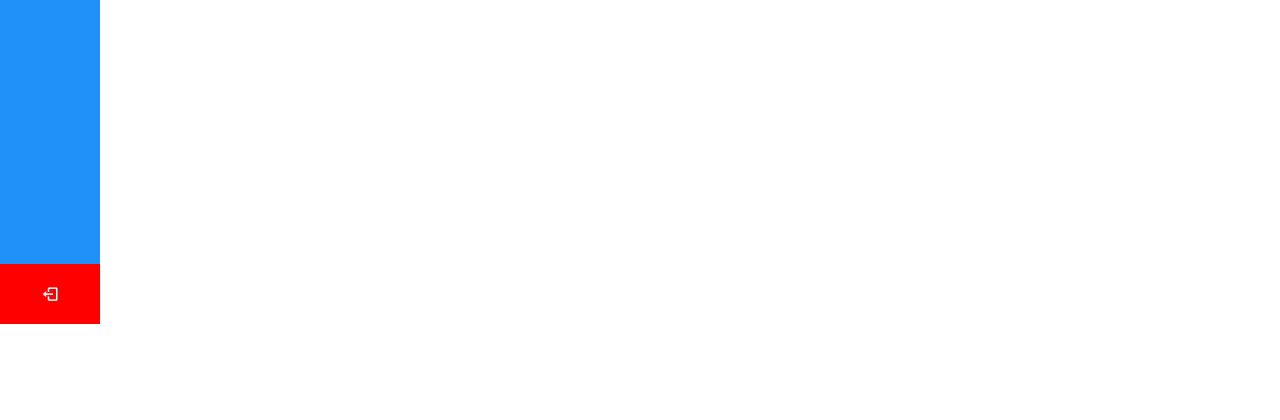
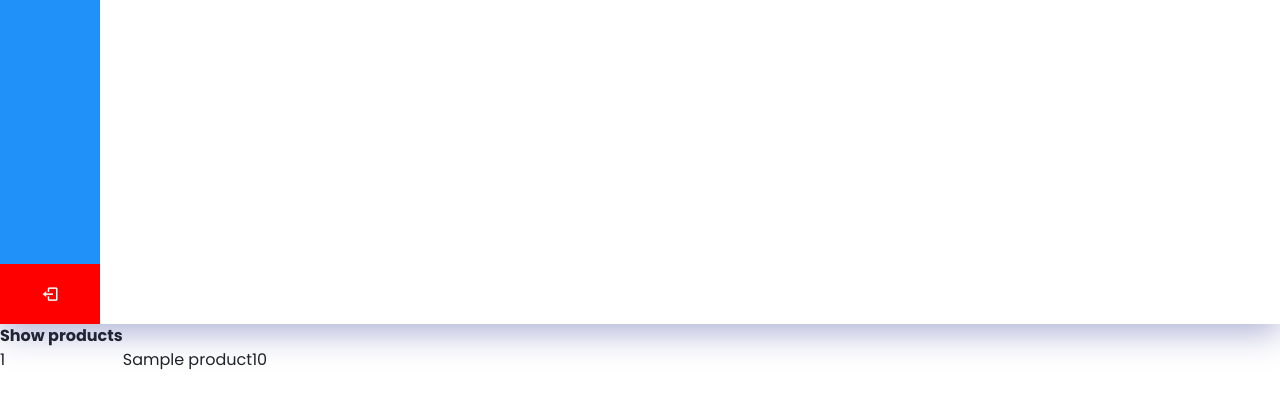
Before and after one commit to CaacbayDenverson/TripleWPOS, a PHP site: page /inventory.php in a window 1280 px wide. Shown: the part 476-896 px from the top of the page. Before the commit the page ends 800 px from the top, so only its background shows below. Run offline with PHP 8.4, Linux system fonts and the light colour scheme; tables that the repository leaves empty or names only in its code hold one stand-in row (values such as "Sample post").

Commit message:
show product

```diff
--- a/inventory.php
+++ b/inventory.php
@@ -1,5 +1,10 @@
 <!DOCTYPE html>
 <html lang="en" dir="ltr">
+
+<?php
+    $pdo = require 'sql/connection.php';
+?>
+
 <head>
     <meta charset="UTF-8">
     <meta http-equiv="X-UA-Compatible" content="IE=edge">
@@ -10,7 +15,9 @@
     <link rel="stylesheet" href="https://cdn.jsdelivr.net/npm/boxicons@latest/css/boxicons.min.css"> <!-- for boxicons -->
     <script src="https://cdn.jsdelivr.net/npm/bootstrap@5.0.2/dist/js/bootstrap.bundle.min.js" integrity="sha384-MrcW6ZMFYlzcLA8Nl+NtUVF0sA7MsXsP1UyJoMp4YLEuNSfAP+JcXn/tWtIaxVXM" crossorigin="anonymous"></script>
 </head>
+
 <body id = "boody">
+    <!--Navbar-->
     <div class="sidebar" style = "padding-left: 0;">
         <div class="logo-details">
             <i class='bx bxl-heart-square icon'></i>
@@ -81,6 +88,35 @@
           <br>
       </section>
 
+      <!--start-->
+      <table>
+            <tr>
+                <th>Show products</th>
+            </tr>
+
+            <?php
+                $showProducts = "SELECT * FROM products";
+
+                $statement = $pdo->query($showProducts);
+
+                $products = $statement->fetchAll(PDO::FETCH_ASSOC);
+
+                if($products){
+                    foreach($products as $product){
+
+                        echo "<tr>";
+                        echo "<td>".$product['product_id']."</td>";
+                        echo "<td>".$product['product_name']."</td>";
+                        echo "<td>".$product['product_qty']."</td>";
+                        echo "</tr>";
+                    }
+                }
+                else{
+                    echo "<td>No todo yet</td>";
+                }
+            ?>
+        </table><br><br>
+
       <script src="script.js"></script>
 
 </body>
```
